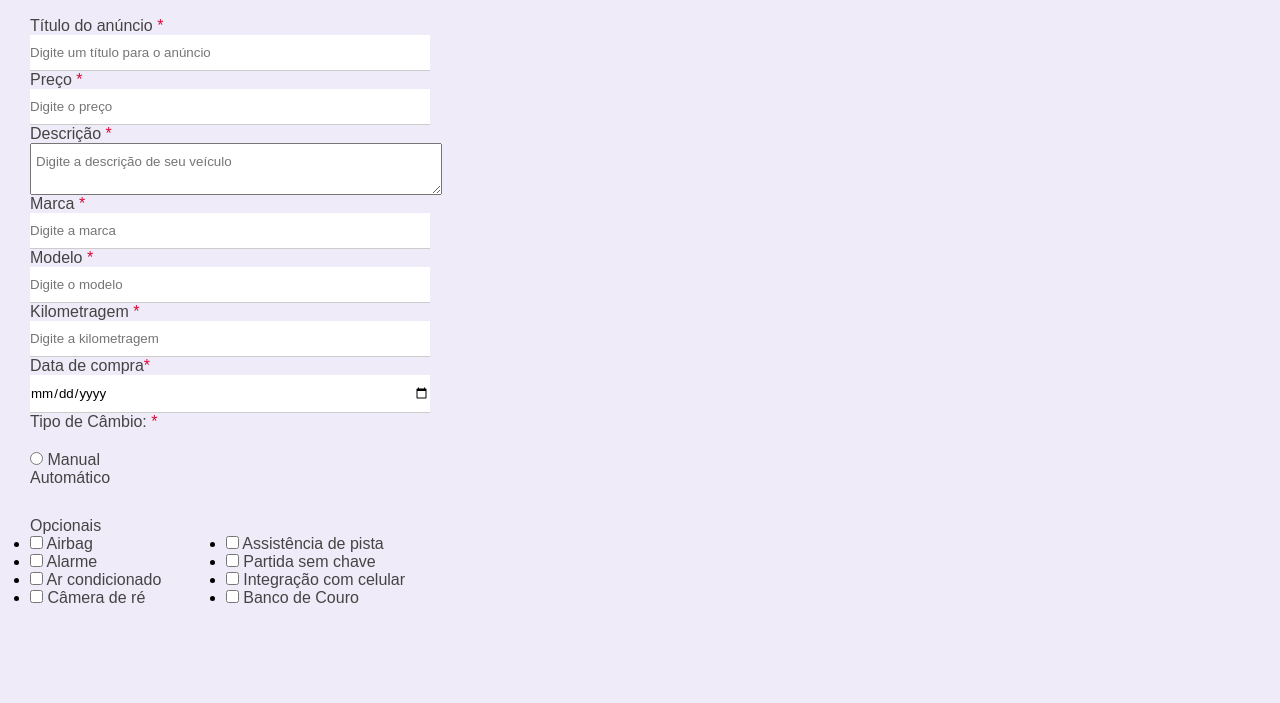
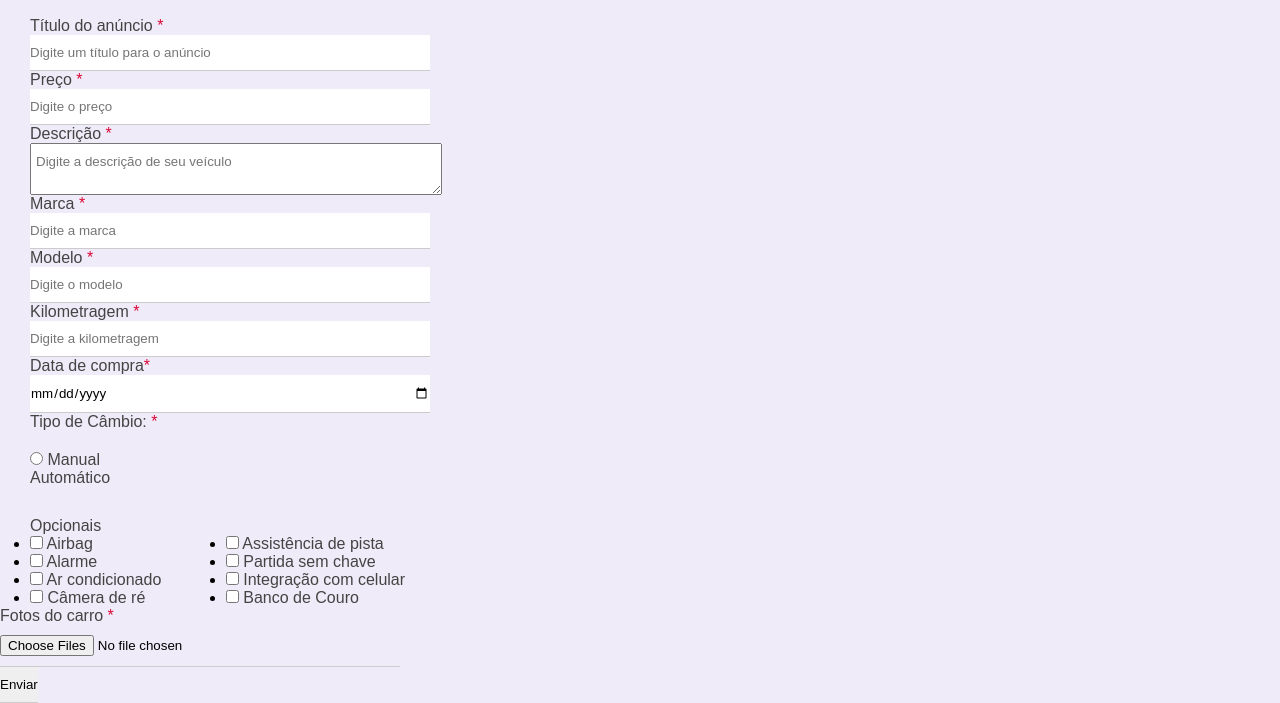
Before and after one commit to igoraraujonascimento-stack/projetoformulario, a plain HTML site: page index.html in a window 1280 px wide. Shown: the part 349-1052 px from the top of the page. Before the commit the page ends 956 px from the top, so only its background shows below. Drawn offline with Linux system fonts and the light colour scheme.

Commit message:
criando html

```diff
--- a/index.html
+++ b/index.html
@@ -96,6 +96,12 @@
                     </li>
                 </ul>
             </div>
+            </div>
+            <div class="caixaInputs">
+                <p>Fotos do carro <span class="campo-obrigatorio">*</span></p>
+                <input type="file" name="images" id="images" multiple accept="image/png, image/jpg">
+            </div>
+            <input type="submit" value="Enviar" class="btn-submit">
             </form>
         </div>
     </div>
```
